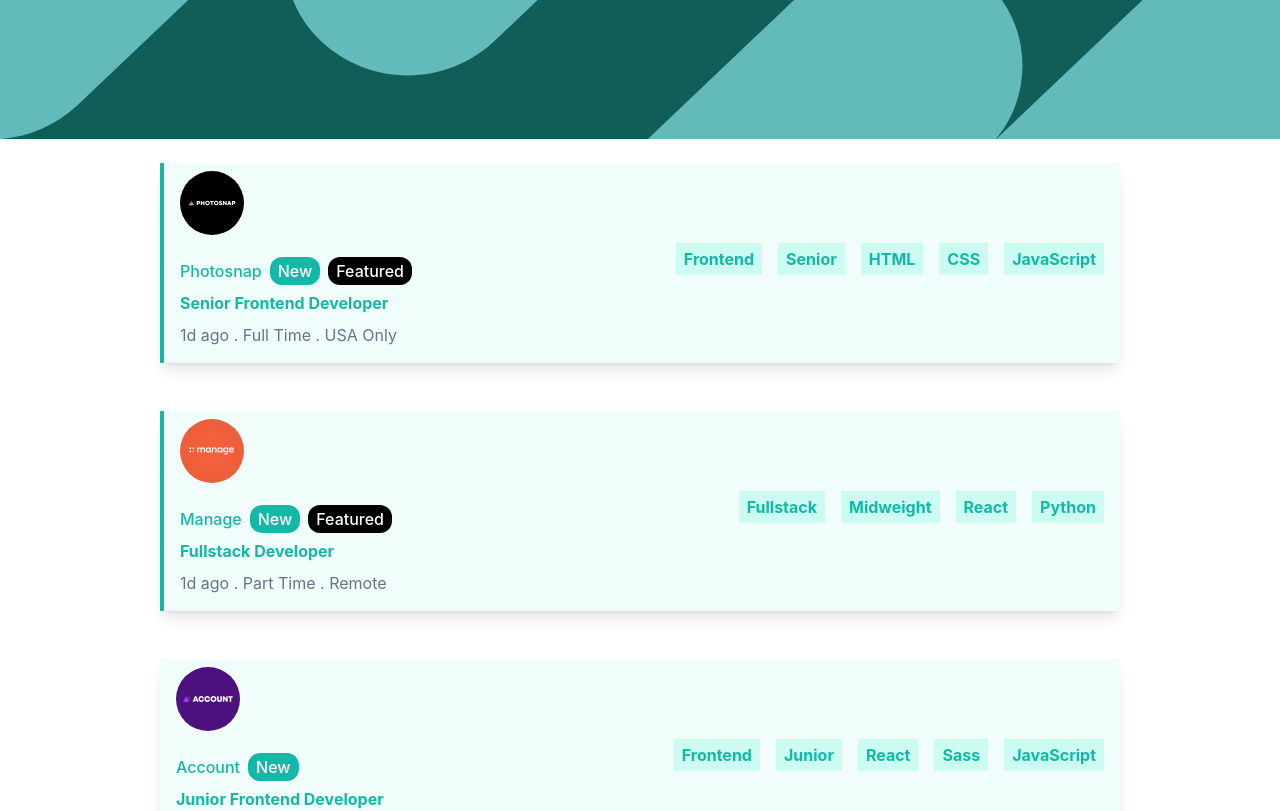
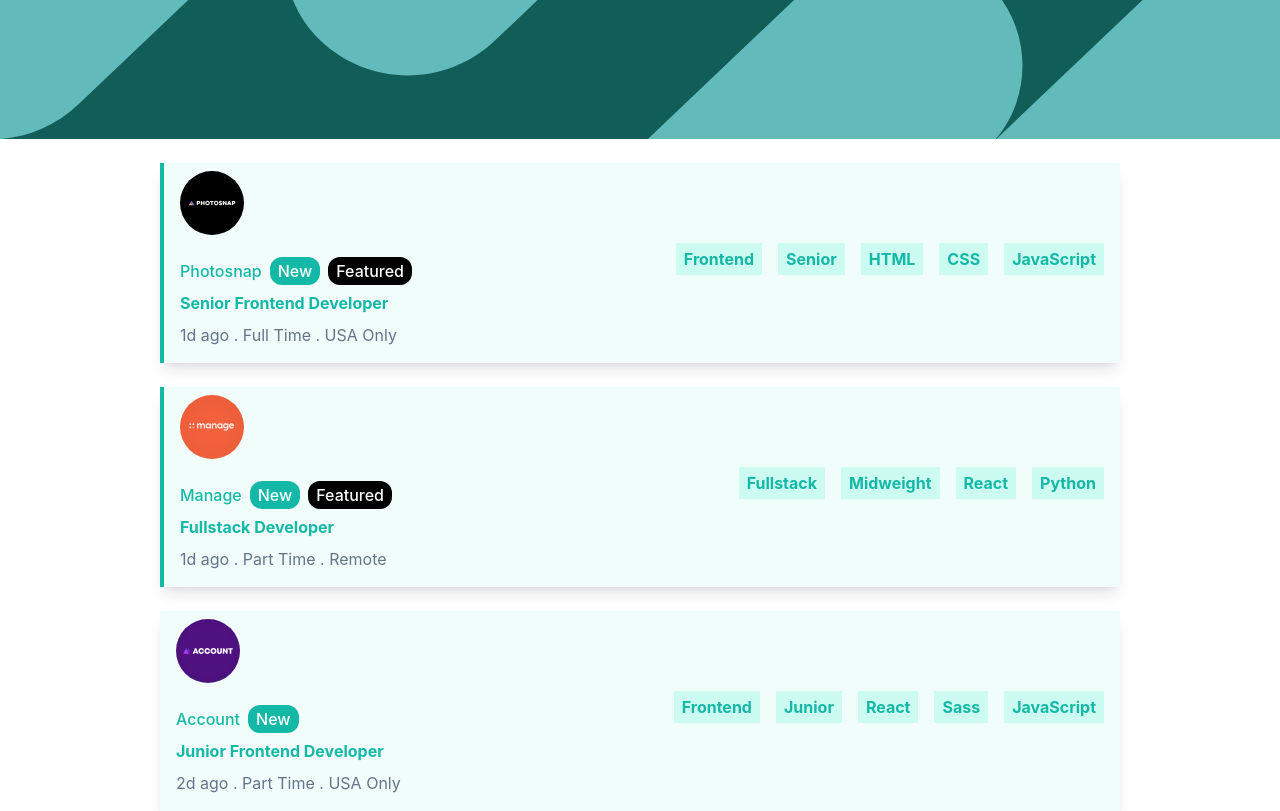
Before and after one commit to dazzlerabhi30800/FrontEnd-Mentor-Static-JobListing, a React (Create React App) app: page / in a window 1280 px wide. Shown: the top 811 px of the page. Built offline with nearby package versions, Linux system fonts and the light colour scheme.

Commit message:
Fixing accessibility issues #6

```diff
--- a/src/App.js
+++ b/src/App.js
@@ -77,6 +77,7 @@
         clearFilter={clearFilter}
         clearAll={clearAll}
       />}
+     <main>
 
       {jobs.length === 0 ?
       (
@@ -92,6 +93,7 @@
         )
         )
       }
+      </main>
     </>
   );
 }
--- a/src/Components/JobListComp.js
+++ b/src/Components/JobListComp.js
@@ -29,8 +29,7 @@
         tags.push(...languages);
     }
     return(
-    <main className='flex flex-col gap-4'>
-       <div className={`flex flex-col gap-4 py-2 px-4 my-6 bg-teal-50 shadow-lg mx-auto w-96 ${featured && 'border-l-4 border-teal-500 border-solid' } md:flex-row md:w-9/12`}>
+       <div className={`flex flex-col gap-4 py-2 px-4 my-10 md:my-6 bg-teal-50 shadow-lg mx-auto w-96 ${featured && 'border-l-4 border-teal-500 border-solid' } md:flex-row md:w-9/12`}>
          <div className='first--wrapper flex flex-col gap-2'>
             <div className="logo--img w-16 relative mb-4 -mt-8 sm:mt-0">
                 <img src={logo} alt="{job.company}" />
@@ -60,7 +59,7 @@
             {/* // <span className='bg-teal-100 px-2 p-1 text-teal-500 font-bold cursor-pointer'>Backend</span> */}
          </div>
        </div>
-    </main>
+
     )
 }
 
```
Lines whose indentation alone changed are shown as unchanged.
